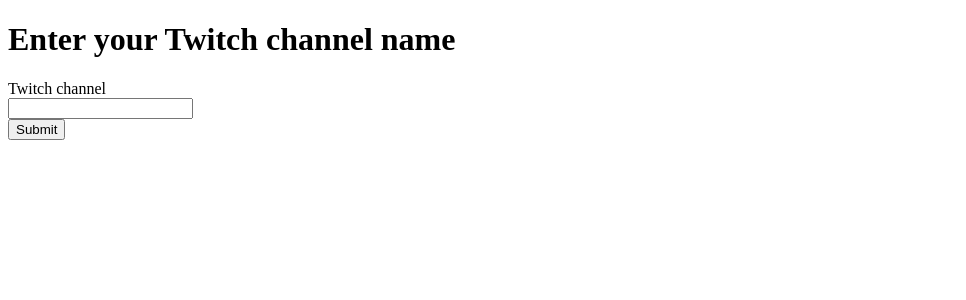
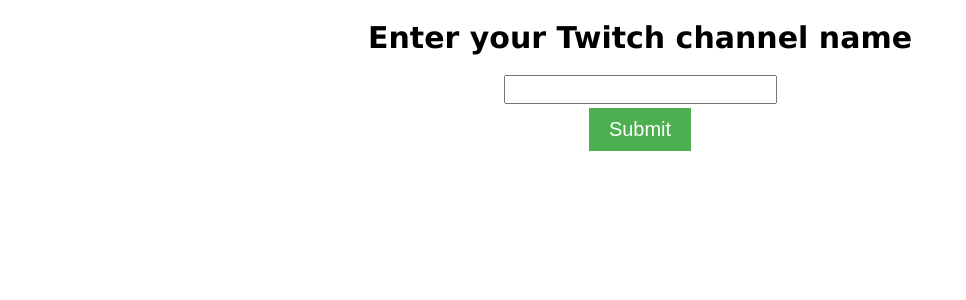
Before and after one commit to ncattles/Mesiafy-Twitch-Clip-Compilation-Web-App, a Flask app: template templates/channel.html in a window 1280 px wide. Shown: the top 300 px of the page, without its empty margins (0-966 px from the left). Run offline with Flask 3, Linux system fonts and the light colour scheme; the template is opened without the code that fills it, so the values that code supplies are empty.

Commit message:
overhauled design to make it look more pleasant

```diff
--- a/templates/channel.html
+++ b/templates/channel.html
@@ -1,10 +1,41 @@
 <!DOCTYPE html>
 <html>
 
+<style>
+    h1 {
+        text-align: center;
+        font: bold 30px Verdana, sans-serif;
+    }
+    h2 {
+        text-align: center;
+    }
+    form {
+        text-align: center;
+    }
+    label {
+        font-size: 20px;
+    }
+    input {
+        font-size: 20px;
+    }
+    input[type=submit] {
+        font-size: 20px;
+        background-color: #4CAF50;
+        border: none;
+        color: white;
+        padding: 10px 20px;
+        text-decoration: none;
+        margin: 4px 2px;
+        cursor: pointer;
+    }
+    input[type=submit]:hover {
+        background-color: #45a049;
+    }
+
+</style>
 <head>
     <h1>Enter your Twitch channel name</h1>
     <form action="/" method="POST">
-        <label for="channel_name">Twitch channel</label><br>
         <input type="text" id="channel_name" name="channel_name"><br>
         <input type="submit" value="Submit">
     </form>
```
